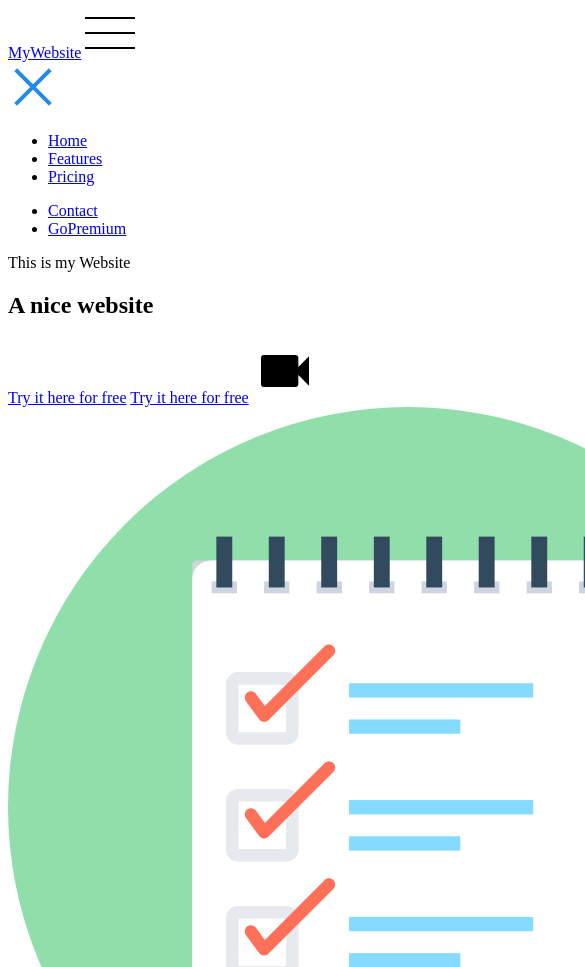
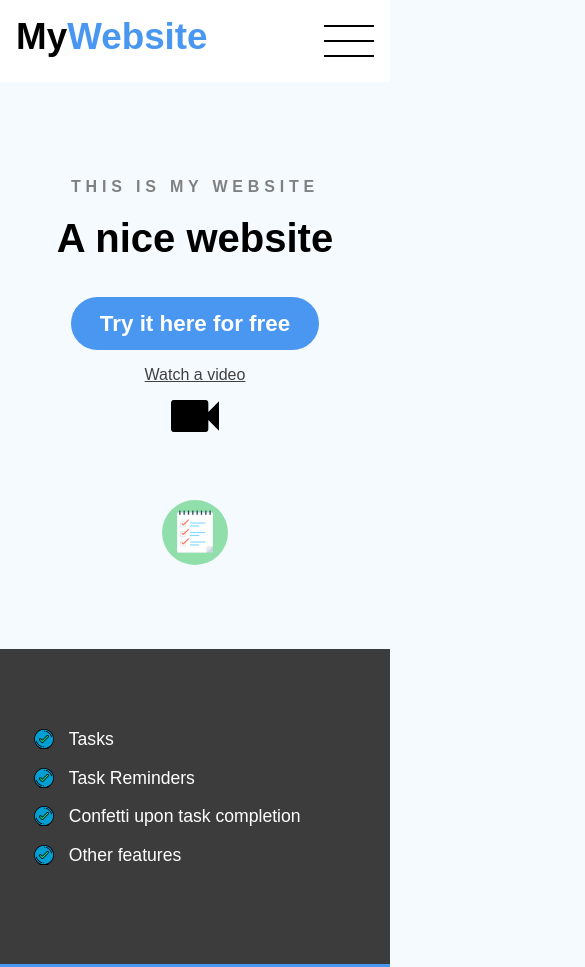
Before and after one commit to DoduAndrei/html-css_website, a plain HTML site: page index.html in a window 390 px wide. Shown: the top 967 px of the page, 585 px wide, since content can reach past the window. Drawn offline with Linux system fonts and the light colour scheme.

Commit message:
wrote the css part

```diff
--- a/css/main.scss
+++ b/css/main.scss
@@ -0,0 +1,188 @@
+:root {
+    --primary-color: rgb(73, 151, 241);
+}
+
+body {
+    background: #f5faff;
+    margin: 0;
+    font-family: 'Arial';
+}
+
+.navbar {
+    background: white;
+    padding: 1em;
+
+    .logo {
+        text-decoration: none;
+        font-weight: bold;
+        color: black;
+        font-size: 2.3em;
+
+        span {
+            color: var(--primary-color);
+        }
+    }
+
+    nav {
+    display: none;
+}
+
+.container {
+    display: flex;
+    place-content: space-between;
+}
+
+.mobile-menu {
+    cursor: pointer;
+}
+}
+
+a {
+    color: #414141;
+}
+
+ul {
+    list-style-type: none;
+}
+
+section {
+    padding: 5em 2em;
+}
+
+.hero {
+    text-align: center;
+}
+
+.left-col {
+
+    .subhead {
+    text-transform: uppercase;
+    font-weight: bold;
+    color: gray;
+    letter-spacing: .3em;
+    }
+
+    h1 {
+        font-size: 2.5em;
+        line-height: 1.3em;
+        margin-top: .2em;
+    }
+
+    .primary-cta {
+        background: var(--primary-color);
+        color: white;
+        text-decoration: none;
+        padding: .6em 1.3em;
+        font-size: 1.4em;
+        border-radius: 5em;
+        font-weight: bold;
+        display: inline-block;
+    }
+
+    .watch-video-cta {
+        display: block;
+        margin-top: 1em;
+
+        img {
+            margin-right: .5em;
+        }
+    }
+}
+
+.hero-img {
+    width: 20%;
+    margin-top: 3em;
+}
+
+.features-selection {
+    background: rgb(60, 60, 60);
+    color: white;
+}
+
+ul.features-list {
+    margin: 0;
+    padding-left: .1em;
+    // display: grid;
+
+    li {
+        font-size: 1.1em;
+        margin-bottom: 1em;
+        margin-left: 2em;
+        position: relative;
+
+        &:before {
+            content: '';
+            left: -2em;
+            position: absolute;
+            width: 20px;
+            height: 20px;
+            background-image: url('../images/bullet.svg');
+            background-size: contain;
+            margin-right: .5em;
+        }
+    }
+}
+
+.features-selection img {
+    display: none;
+}
+
+.testimonials-section {
+    background: var(--primary-color);
+    color: white;
+
+    li {
+        background: rgb(59, 144, 214);
+        text-align: center;
+        padding: 2em 1em;
+        width: 80%;
+        margin: 0 auto 5em auto;
+        border-radius: 1em;
+
+        img {
+            width: 5em;
+            height: 5em;
+            border: 5px solid  rgb(59, 144, 214);
+            border-radius: 50%;
+            margin-top: -4.5em;
+            }
+        }
+    }
+
+    h2 {
+        font-size: 2em;
+    }
+
+    label {
+        display: block;
+        font-size: 1.2em;
+        margin-bottom: .5em;
+    }
+
+    input, textarea {
+        width: 100%;
+        padding: .8em;
+        margin-bottom: 1em;
+        border-radius: .3em;
+        border: 1px solid gray;
+        box-sizing: border-box;
+    }
+
+    input[type="submit"] {
+        background-color: var(--primary-color);
+        color: white;
+        font-weight: bold;
+        font-size: 1.3em;
+        border: none;
+        margin-bottom: 5em;
+        border-radius: 5em;
+        display: inline-block;
+        padding: .8em 2em;
+        width: unset;
+        cursor: pointer;
+    }
+
+    iframe {
+        width: 100%;
+        height: 300px;
+    }
--- a/index.html
+++ b/index.html
@@ -9,7 +9,7 @@
 <body>
     <div class="navbar">
         <div class="container">
-            <a href="#">My<span>Website</span></a>
+            <a class="logo" href="#">My<span>Website</span></a>
 
             <img id="mobile-cta" class="mobile-menu" src="images/menu.svg" alt="Open Navigation">
 
@@ -38,7 +38,7 @@
 
             <div class="hero-cta">
                 <a href="#" class="primary-cta">Try it here for free</a>
-                <a href="#" class="watch-video-cta">Try it here for free</a>
+                <a href="#" class="watch-video-cta">Watch a video</a>
                     <img src="images/camera.svg" alt="watch-video">
 
             </div>
@@ -51,7 +51,7 @@
 
     <section class="features-selection">
         <div class="container">
-            <ul>
+            <ul class="features-list">
                 <li>Tasks</li>
                 <li>Task Reminders</li>
                 <li>Confetti upon task completion</li>
```
Also changed, not shown: css/main.css, images/bullet.svg (added), 1 other file.
